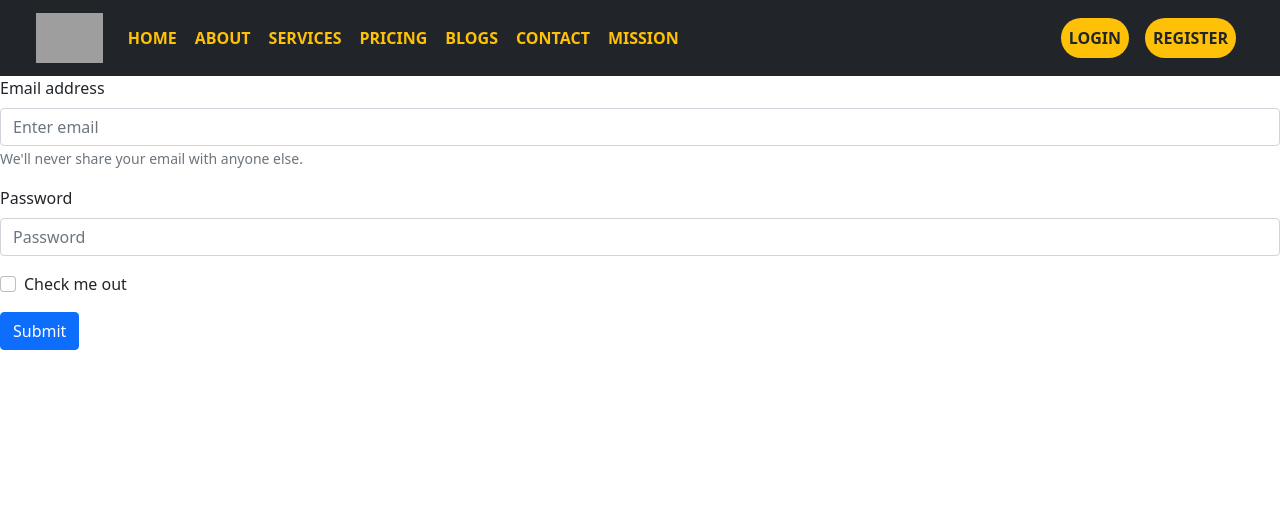
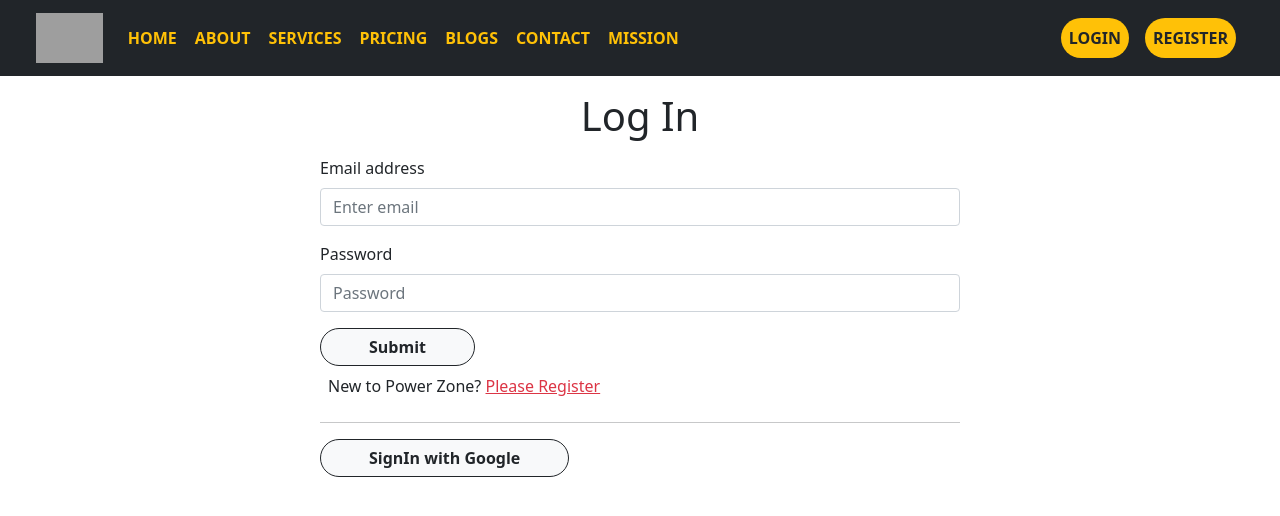
Before and after one commit to muzahid604/power-zone, a React (Create React App) app: page /login in a window 1280 px wide. Shown: the top 516 px of the page. Built offline with nearby package versions, Linux system fonts and the light colour scheme; no server answers; grey boxes are pictures that could not be loaded.

Commit message:
protected route added

```diff
--- a/src/App.js
+++ b/src/App.js
@@ -9,6 +9,8 @@ import Mission from './pages/Home/Mission/Mission';
 import Services from './pages/Home/Services/Services/Services';
 import Pricing from './pages/Pricing/Pricing';
 import Login from './pages/Sign/Login/Login';
+import Register from './pages/Sign/Register/Register';
+import RequireAuth from './pages/Sign/RequireAuth/RequireAuth';
 
 function App() {
   return (
@@ -18,11 +20,14 @@ function App() {
         <Route path='/' element={<Home></Home>}></Route>
         <Route path='/about' element={<About></About>}></Route>
         <Route path='/services' element={<Services></Services>}></Route>
-        <Route path='/pricing' element={<Pricing></Pricing>}></Route>
+        <Route path='/pricing' element={
+          <RequireAuth><Pricing></Pricing></RequireAuth>
+        }></Route>
         <Route path='/blogs' element={<Blogs></Blogs>}></Route>
         <Route path='/contact' element={<Contact></Contact>}></Route>
         <Route path='/mission' element={<Mission></Mission>}></Route>
         <Route path='/login' element={<Login></Login>}></Route>
+        <Route path='/register' element={<Register></Register>}></Route>
       </Routes>
 
     </div >
--- a/src/pages/About/About.js
+++ b/src/pages/About/About.js
@@ -1,9 +1,16 @@
 import React from 'react';
+import { Button } from 'react-bootstrap';
 import './About.css';
 const About = () => {
     return (
-        <div>
-            <h1>this is about</h1>
+        <div className='mission mt-5'>
+            <img className='mission-img' src="https://i.ibb.co/KW0X05D/S5027-copy-removebg-preview-1.png" alt="" />
+            <div className='m-5'>
+                <h1>JUBAER AL MUZAHID</h1>
+                <p className='fs-5'>I love helping people stick with something that they not only get great results from but that they enjoy too. Nowadays, people know that their physical and mental health is worth investing in, recognising the benefits of outsourcing all the management of their health and fitness to a professional.</p>
+                <Button className="btn btn-outline-dark mt-1 rounded-pill fw-bold">CONTRACT ME
+                </Button>
+            </div>
         </div>
     );
 };
--- a/src/pages/Common/Header/Header.js
+++ b/src/pages/Common/Header/Header.js
@@ -1,9 +1,17 @@
+import { Button } from 'bootstrap';
+import { signOut } from 'firebase/auth';
 import React from 'react';
 import { Container, Form, Nav, Navbar } from 'react-bootstrap';
+import { useAuthState } from 'react-firebase-hooks/auth';
 import { Link } from 'react-router-dom';
+import auth from '../../../firebase.init';
 import './Header.css'
 
 const Header = () => {
+    const [user] = useAuthState(auth);
+    const logout = () => {
+        signOut(auth);
+    };
     return (
         <Navbar bg="dark" expand="lg">
             <Container fluid>
@@ -35,8 +43,9 @@ const Header = () => {
                         </Link>
                     </Nav>
                     <Form className="d-flex me-4">
-                        <Link to="/login" className=' m-2 text-dark p-2 btn-outline-danger fw-bold hover-color btn-warning rounded-pill'>LOGIN</Link>
-                        <Link to="/register" className='m-2 text-dark p-2 fw-bold btn-outline-danger btn-warning hover-color rounded-pill'>REGISTER</Link>
+                        {user ? <Link to='/login' onClick={logout} className=' m-2 text-dark p-2 btn-outline-light fw-bold hover-color btn-light rounded-pill'>LOG OUT</Link>
+                            : <Link to="/login" className=' m-2 text-dark p-2 btn-outline-light fw-bold hover-color btn-warning rounded-pill'>LOGIN</Link>}
+                        <Link to="/register" className='m-2 text-dark p-2 fw-bold btn-outline-light btn-warning hover-color rounded-pill'>REGISTER</Link>
                     </Form>
                 </Navbar.Collapse>
             </Container>
--- a/src/pages/Sign/Login/Login.css
+++ b/src/pages/Sign/Login/Login.css
@@ -0,0 +1,6 @@
+.submit-btn {
+    display: flex;
+
+    margin: 300px;
+    align-items: center;
+}
--- a/src/pages/Sign/Login/Login.js
+++ b/src/pages/Sign/Login/Login.js
@@ -1,28 +1,61 @@
-import React from 'react';
+import React, { useRef } from 'react';
 import { Button, Form } from 'react-bootstrap';
+import { useSignInWithEmailAndPassword } from 'react-firebase-hooks/auth';
+import { Link, useLocation, useNavigate } from 'react-router-dom';
+import auth from '../../../firebase.init';
+import './Login.css';
 
 const Login = () => {
+    const [
+        signInWithEmailAndPassword,
+        user,
+        loading,
+        error,
+    ] = useSignInWithEmailAndPassword(auth);
+    const emailRef = useRef('');
+    const passRef = useRef('');
+    const navigate = useNavigate();
+    const location = useLocation();
+    const handleSubmit = event => {
+        event.preventDefault();
+        const email = emailRef.current.value;
+        const password = passRef.current.value;
+        signInWithEmailAndPassword(email, password)
+    }
+    let from = location.state?.from?.pathname || "/";
+    if (user) {
+        navigate(from, { replace: true });
+    }
+
+
+    const navigateRegister = event => {
+        navigate('/register')
+    }
     return (
-        <Form>
+        <div >
+            <h1 className='text-center m-3'>Log In</h1>
+            <Form onSubmit={handleSubmit} className="w-50 mx-auto">
                 <Form.Group className="mb-3" controlId="formBasicEmail">
                     <Form.Label>Email address</Form.Label>
-                <Form.Control type="email" placeholder="Enter email" />
-                <Form.Text className="text-muted">
-                    We'll never share your email with anyone else.
-                </Form.Text>
+                    <Form.Control ref={emailRef} required type="email" placeholder="Enter email" />
                 </Form.Group>
 
                 <Form.Group className="mb-3" controlId="formBasicPassword">
                     <Form.Label>Password</Form.Label>
-                <Form.Control type="password" placeholder="Password" />
+                    <Form.Control ref={passRef} required type="password" placeholder="Password" />
                 </Form.Group>
-            <Form.Group className="mb-3" controlId="formBasicCheckbox">
-                <Form.Check type="checkbox" label="Check me out" />
-            </Form.Group>
-            <Button variant="primary" type="submit">
+                <Button variant="text-light px-5 btn-outline-dark fw-bold hover-color btn-light rounded-pill" type="submit">
                     Submit
                 </Button>
+                <p className='p-2'>New to Power Zone? <Link to='/register' className=' text-danger' onClick={navigateRegister}>Please Register</Link></p>
             </Form>
+            <hr className='w-50 mx-auto' />
+            <div className='w-50 text-center mx-auto d-flex'>
+                <Button variant="text-light px-5 btn-outline-dark fw-bold hover-color btn-light rounded-pill" type="submit">
+                    SignIn with Google
+                </Button>
+            </div>
+        </div>
     );
 };
 
--- a/src/pages/Sign/Register/Register.js
+++ b/src/pages/Sign/Register/Register.js
@@ -1,9 +1,60 @@
-import React from 'react';
+import React, { useRef } from 'react';
+import { Button, Form } from 'react-bootstrap';
+import { Link, useNavigate } from 'react-router-dom';
+import auth from '../../../firebase.init'
+import { useCreateUserWithEmailAndPassword } from 'react-firebase-hooks/auth';
+
 
 const Register = () => {
+    const [
+        createUserWithEmailAndPassword,
+        user,
+        loading,
+        error,
+    ] = useCreateUserWithEmailAndPassword(auth);
+    const emailRef = useRef('');
+    const passRef = useRef('');
+    const navigate = useNavigate();
+    if (user) {
+        navigate('/')
+    }
+
+    const handleRegister = event => {
+        event.preventDefault();
+        const email = emailRef.current.value;
+
+        const password = passRef.current.value;
+        console.log(email, password);
+        createUserWithEmailAndPassword(email, password)
+
+    }
+    const navigateRegister = event => {
+        navigate('/register')
+    }
     return (
-        <div>
+        <div >
+            <h1 className='text-center m-3'>Please Register</h1>
+            <Form onSubmit={handleRegister} className="w-50 mx-auto">
+                <Form.Group className="mb-3" controlId="formBasicEmail">
+                    <Form.Label>Email address</Form.Label>
+                    <Form.Control ref={emailRef} required type="email" placeholder="Enter email" />
+                </Form.Group>
 
+                <Form.Group className="mb-3" controlId="formBasicPassword">
+                    <Form.Label>Password</Form.Label>
+                    <Form.Control ref={passRef} required type="password" placeholder="Password" />
+                </Form.Group>
+                <Button variant="text-dark px-5 btn-outline-dark fw-bold hover-color btn-light rounded-pill" type="submit">
+                    Register
+                </Button>
+                <p className='m-2'>Already have an account? <Link to='/register' className=' text-danger' onClick={navigateRegister}>Please LogIn</Link></p>
+            </Form>
+            <hr className='w-50 mx-auto' />
+            <div className='w-50 text-center mx-auto d-flex'>
+                <Button variant="text-dark px-5 btn-outline-dark fw-bold hover-color btn-light rounded-pill" type="submit">
+                    SignIn with Google
+                </Button>
+            </div>
         </div>
     );
 };
--- a/src/pages/Sign/RequireAuth/RequireAuth.js
+++ b/src/pages/Sign/RequireAuth/RequireAuth.js
@@ -1,11 +1,17 @@
 import React from 'react';
+import { useAuthState } from 'react-firebase-hooks/auth';
+import { Navigate, useLocation } from 'react-router-dom';
+import auth from '../../../firebase.init';
 import './RequireAuth.css';
-const RequireAuth = () => {
-    return (
-        <div>
 
-        </div>
-    );
+
+const RequireAuth = ({ children }) => {
+    const [user] = useAuthState(auth);
+    const location = useLocation();
+    if (!user) {
+        return <Navigate to="/login" state={{ from: location }} replace></Navigate>
+    }
+    return children;
 };
 
 export default RequireAuth;
```
Also changed, not shown: src/firebase.init.js (+6 -5 lines). Lines whose indentation alone changed are shown as unchanged.
